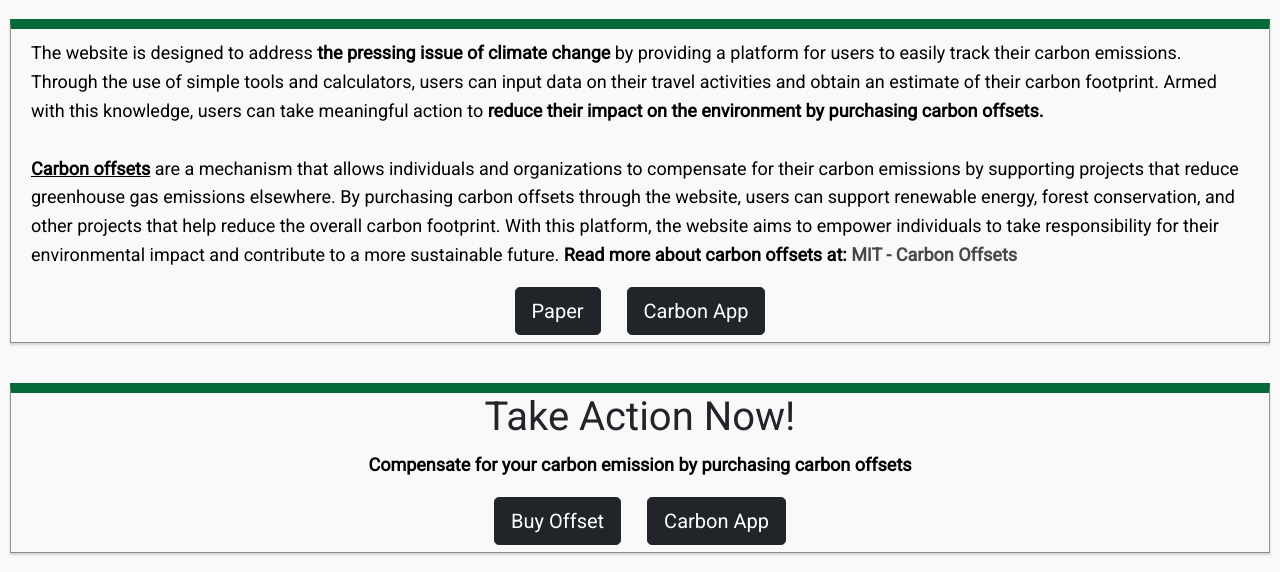
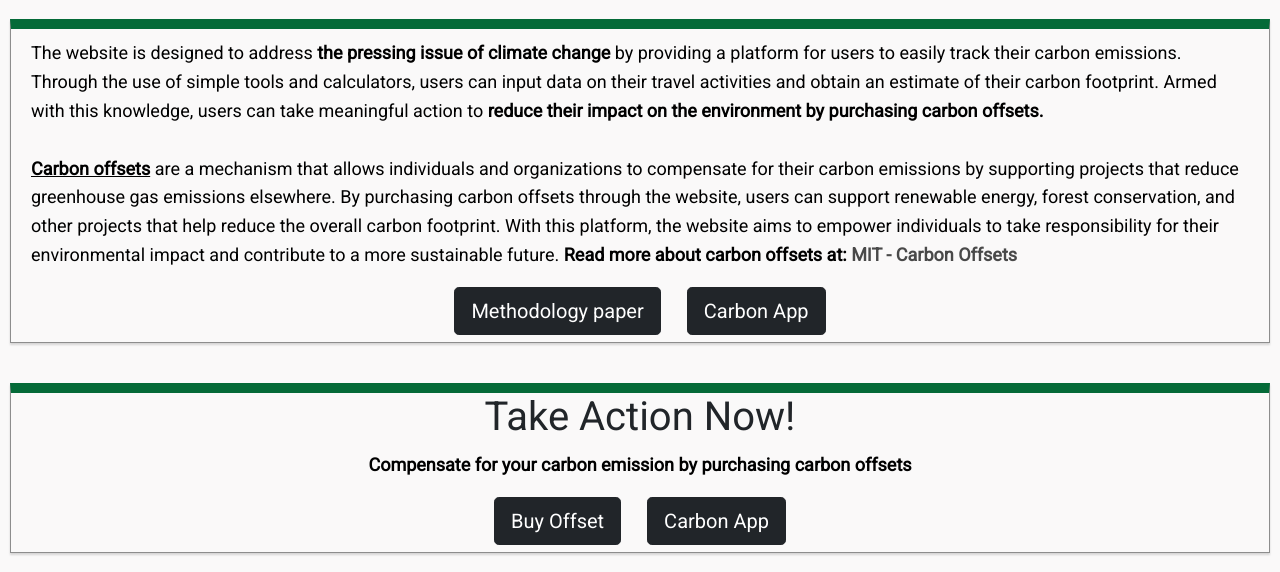
Before and after one commit to theoyster1/Carbon_App-Gruppe3, a Flask app: page /purpose in a window 1280 px wide. Shown: the part 2215-2787 px from the top of the page. Run offline with Flask 2, Linux system fonts and the light colour scheme; data that the repository does not hold is empty; some libraries are stand-ins or nearby versions.

Commit message:
Update purpose.html

```diff
--- a/capp/templates/purpose.html
+++ b/capp/templates/purpose.html
@@ -50,7 +50,7 @@
           </p>
           <div class="container_buttons_links_header">
             <div class="btn">
-                <a href="#" class="btn btn-dark btn-lg mr-2">Paper</a>
+                <a href="url_for('static', filename='icons/methodology_paper.pdf'" target = "_blank" class="btn btn-dark btn-lg mr-2">Methodology paper</a>
             </div>
             <div class="btn">
                 <a href="{{url_for('carbon_app.carbon_app_home')}}" class="btn btn-dark btn-lg mr-2">Carbon App</a>
```
